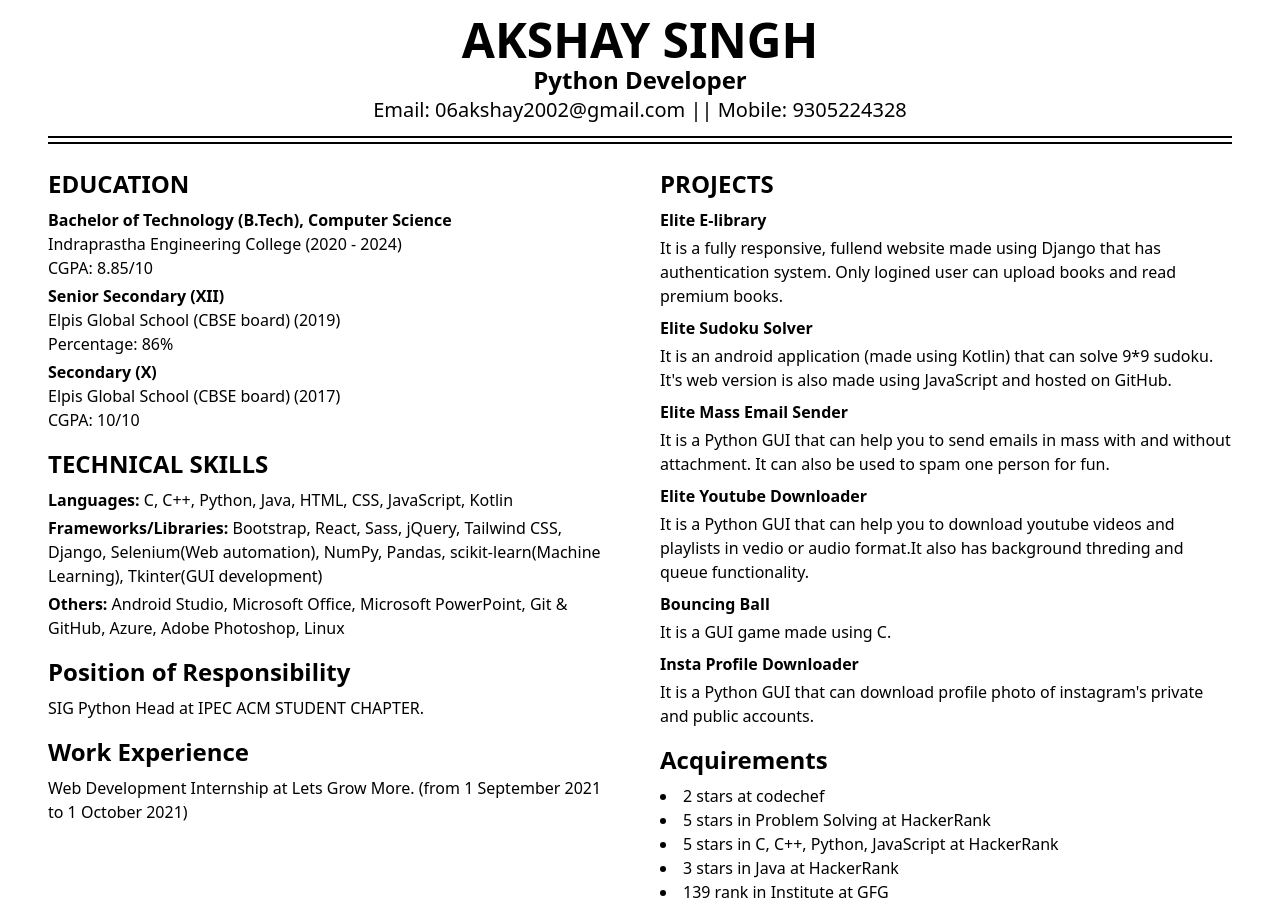
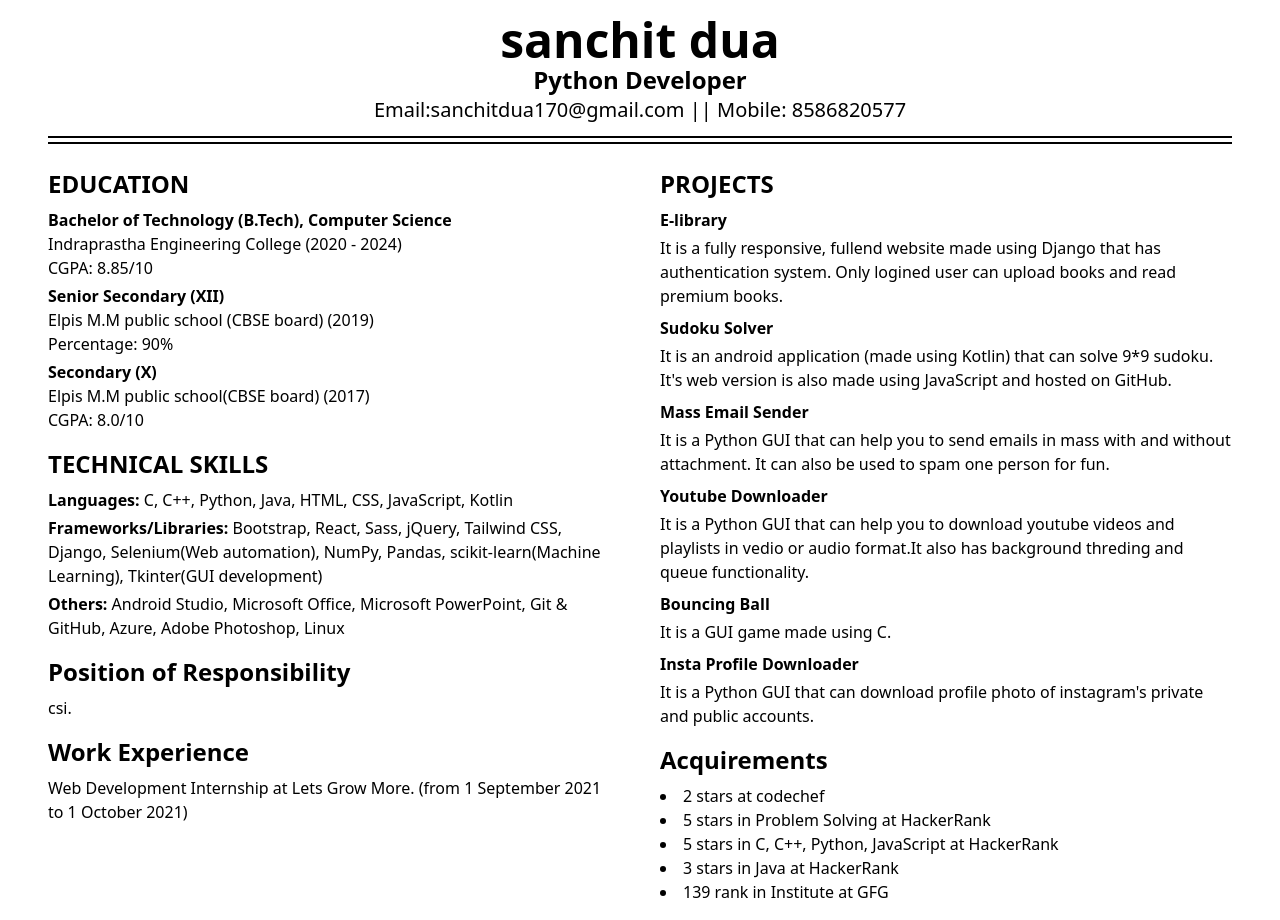
Before and after one commit to SanchitDua20/Task-10, a Django app: page /resume/ in a window 1280 px wide. Run offline with Django 3.2, Linux system fonts and the light colour scheme; some libraries are stand-ins or nearby versions.

Commit message:
Update resume.html

```diff
--- a/SIG_PYTHON_PROJECT-master/templates/resume.html
+++ b/SIG_PYTHON_PROJECT-master/templates/resume.html
@@ -17,13 +17,13 @@
         <div class="border-b-2 border-double border-black">
             <ul class="list-none text-center border-b-2 border-double border-black mb-1">
                 <li class="text-5xl font-black">
-                    AKSHAY SINGH
+                   sanchit dua
                 </li>
                 <li class="text-2xl font-bold">
                     Python Developer
                 </li>
                 <li class="text-xl mb-3">
-                    Email: 06akshay2002@gmail.com || Mobile: 9305224328
+                    Email:sanchitdua170@gmail.com || Mobile: 8586820577
                 </li>
             </ul>
         </div>
@@ -40,12 +40,12 @@
                     <p>CGPA: 8.85/10</p>
                     <!-- 12th -->
                     <p class="font-bold mt-1">Senior Secondary (XII)</p>
-                    <p>Elpis Global School (CBSE board) (2019)</p>
-                    <p>Percentage: 86%</p>
+                    <p>Elpis M.M public school (CBSE board) (2019)</p>
+                    <p>Percentage: 90%</p>
                     <!-- 10th -->
                     <p class="font-bold mt-1">Secondary (X)</p>
-                    <p>Elpis Global School (CBSE board) (2017)</p>
-                    <p>CGPA: 10/10</p>
+                    <p>Elpis M.M public school(CBSE board) (2017)</p>
+                    <p>CGPA: 8.0/10</p>
                 </div>
                 <!-- skills -->
                 <div class="">
@@ -57,7 +57,7 @@
                 <!-- position of responsibility -->
                 <div>
                     <h1 class="text-2xl font-bold mt-4 mb-2">Position of Responsibility</h1>
-                    <p>SIG Python Head at IPEC ACM STUDENT CHAPTER.</p>
+                    <p>csi.</p>
                 </div>
                 <!-- Experience -->
                 <div>
@@ -71,20 +71,20 @@
                 <div>
                     <h1 class="text-2xl font-bold  mb-2">PROJECTS</h1>
 
-                    <p class="font-bold mb-1    ">Elite E-library</p>
+                    <p class="font-bold mb-1    "> E-library</p>
                     <p>It is a fully responsive, fullend website made using Django that has authentication system. Only logined user can upload books and read premium books.</p>
                     <!-- <p>It is a fully responsive, fullend website made using Django that has authentication system. Random  users can read books from here for free and only logined user can upload books and read premium books for free.</p> -->
                     <!-- <p class="mt-1"><span class="font-bold">Languages, Frameworks and Libraries used:</span> HTML, CSS , JavaScript, Bootstrap, Django</p> -->
 
-                    <p class="font-bold mb-1 mt-2    ">Elite Sudoku Solver</p>
+                    <p class="font-bold mb-1 mt-2    "> Sudoku Solver</p>
                     <p>It is an android application (made using Kotlin) that can solve 9*9 sudoku. It's web version is also made using JavaScript and hosted on GitHub.</p>
                     <!-- <p class="mt-1"><span class="font-bold">Languages, Frameworks and Libraries used:</span> Kotlin</p> -->
 
-                    <p class="font-bold mb-1 mt-2    ">Elite Mass Email Sender</p>
+                    <p class="font-bold mb-1 mt-2    "> Mass Email Sender</p>
                     <p>It is a Python GUI that can help you to send emails in mass with and without attachment. It can also be used to spam one person for fun.</p>
                     <!-- <p class="mt-1"><span class="font-bold">Languages, Frameworks and Libraries used:</span> Python,Tkinter,Pandas</p> -->
 
-                    <p class="font-bold mb-1 mt-2    ">Elite Youtube Downloader</p>
+                    <p class="font-bold mb-1 mt-2    "> Youtube Downloader</p>
                     <p>It is a Python GUI that can help you to download youtube videos and playlists in vedio or audio format.It also has background threding and queue functionality.</p>
                     <!-- <p class="mt-1"><span class="font-bold">Languages, Frameworks and Libraries used:</span> Python,Tkinter</p> -->
 
```
